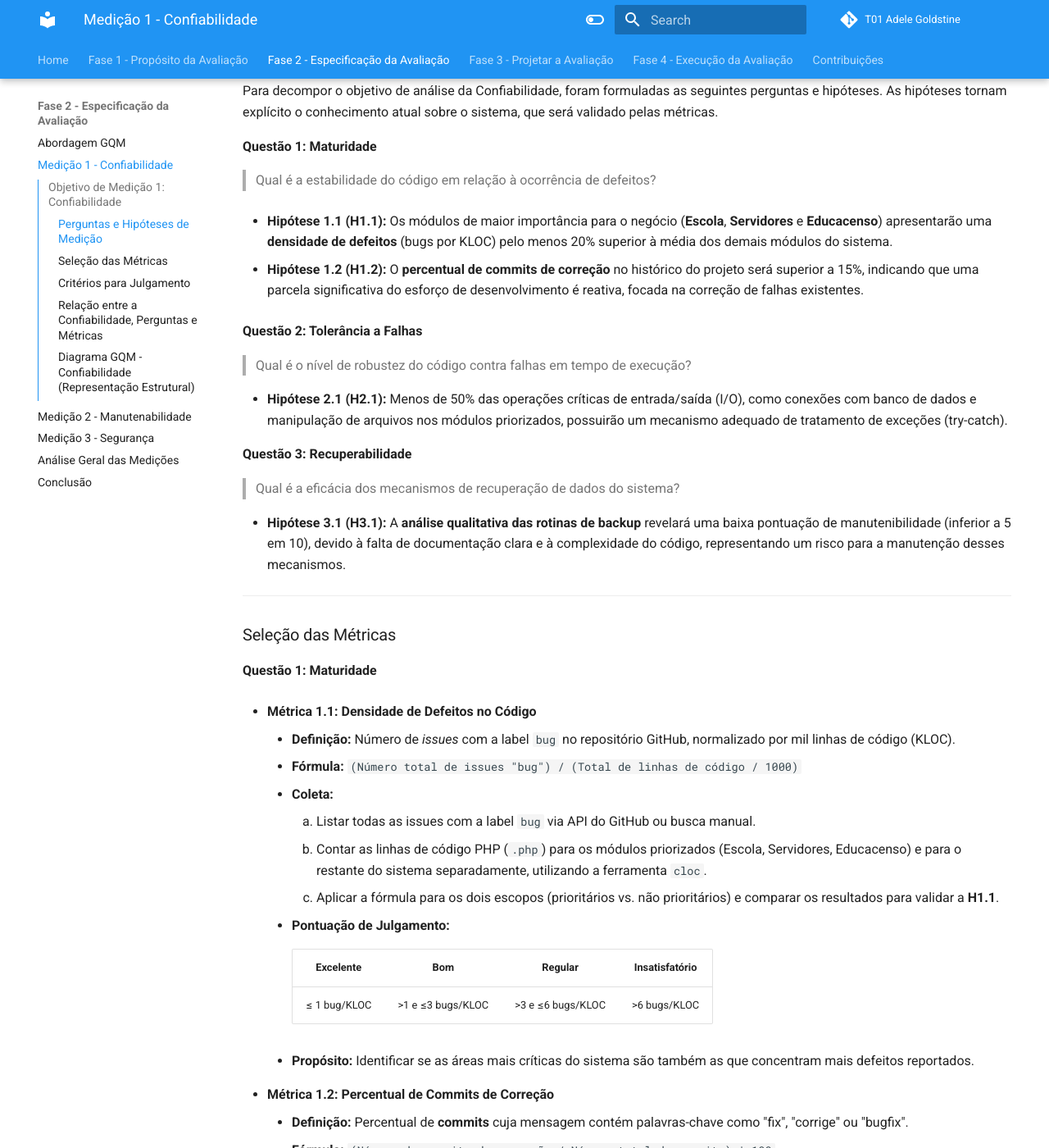
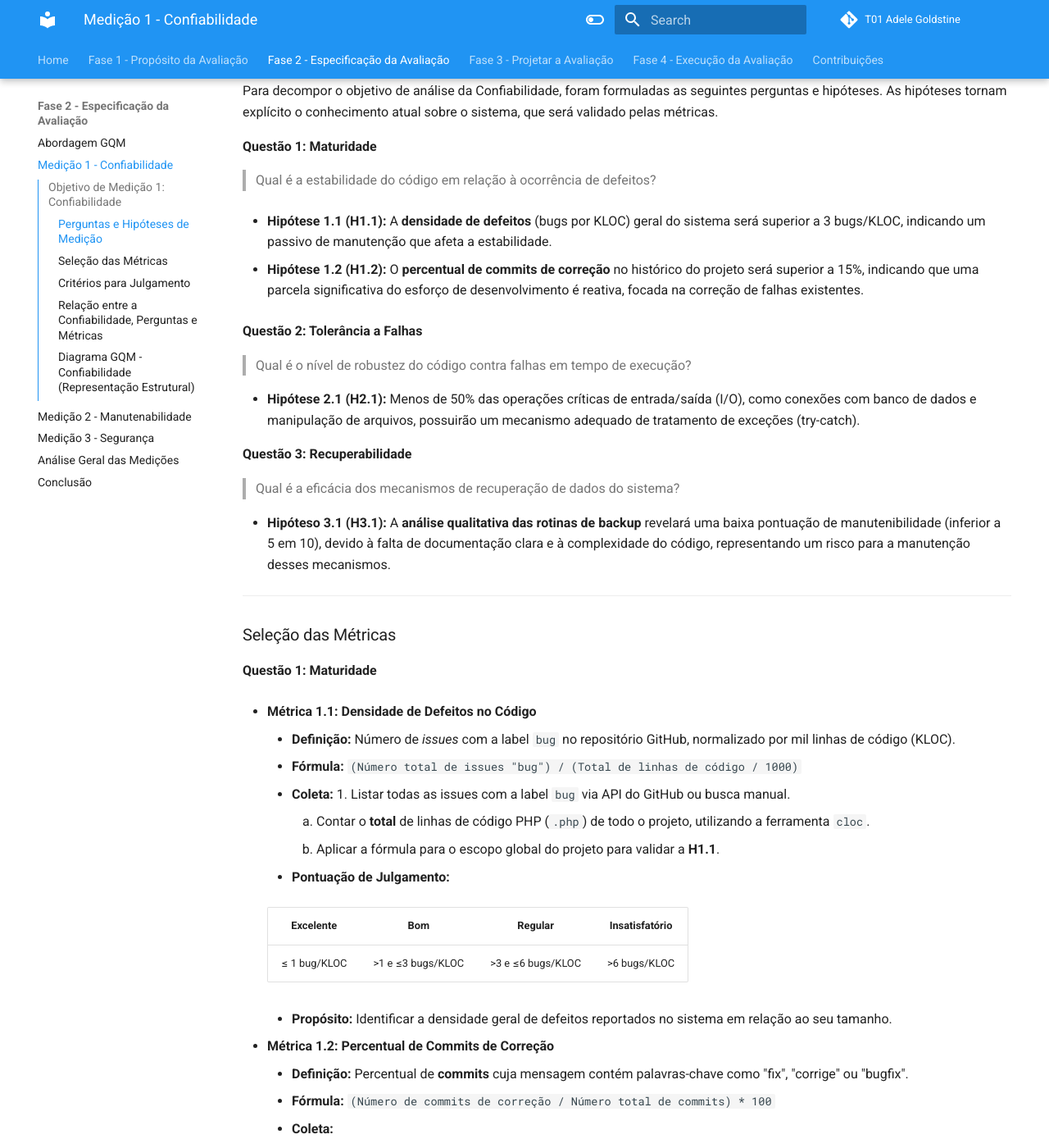
Before and after one commit to FCTE-Qualidade-de-Software-1/2025-2_T01_ADELE-GOLDSTINE, an MkDocs documentation site: the page built from docs/fase_2/gqm_confiabilidade.md, in a window 1280 px wide and 1400 px high, scrolled down 577 px. Shown: the whole window at 82% size. Built offline with MkDocs 1.6.1 and Material for MkDocs 9.7.7, drawn with Linux system fonts in a browser that asks for light colours; comment, search, counter and statistics services are not loaded; some of the changed text lies outside the part shown.

Commit message:
iniciei a alteração do escopo do projeto

```diff
--- a/docs/fase_2/gqm_confiabilidade.md
+++ b/docs/fase_2/gqm_confiabilidade.md
@@ -36,35 +36,21 @@
 Para decompor o objetivo de análise da Confiabilidade, foram formuladas as seguintes perguntas e hipóteses. As hipóteses tornam explícito o conhecimento atual sobre o sistema, que será validado pelas métricas.
 
 **Questão 1: Maturidade**
-<!--  Antiga pergunta
-a professora nao gostou da palavra frequencia e existente>
-Com que frequência o código existente gera defeitos?
- -->
-
 > Qual é a estabilidade do código em relação à ocorrência de defeitos?
 
-* **Hipótese 1.1 (H1.1):** Os módulos de maior importância para o negócio (**Escola**, **Servidores** e **Educacenso**) apresentarão uma **densidade de defeitos** (bugs por KLOC) pelo menos 20% superior à média dos demais módulos do sistema.
+* **Hipótese 1.1 (H1.1):** A **densidade de defeitos** (bugs por KLOC) geral do sistema será superior a 3 bugs/KLOC, indicando um passivo de manutenção que afeta a estabilidade.
 
 * **Hipótese 1.2 (H1.2):** O **percentual de commits de correção** no histórico do projeto será superior a 15%, indicando que uma parcela significativa do esforço de desenvolvimento é reativa, focada na correção de falhas existentes.
 
 **Questão 2: Tolerância a Falhas**
-<!--  Antiga pergunta
-A professora nao falou sobre essa pergunta
-O código está preparado para lidar com erros inesperados durante a execução?
- -->
 > Qual é o nível de robustez do código contra falhas em tempo de execução?
 
-* **Hipótese 2.1 (H2.1):** Menos de 50% das operações críticas de entrada/saída (I/O), como conexões com banco de dados e manipulação de arquivos nos módulos priorizados, possuirão um mecanismo adequado de tratamento de exceções (try-catch).
+* **Hipótese 2.1 (H2.1):** Menos de 50% das operações críticas de entrada/saída (I/O), como conexões com banco de dados e manipulação de arquivos, possuirão um mecanismo adequado de tratamento de exceções (try-catch).
 
 **Questão 3: Recuperabilidade**
-<!--  Antiga pergunta
-A professora achou que tinha muita coisa
-> O sistema possui mecanismos de recuperação de dados que um desenvolvedor possa verificar e manter?
- -->
-
 > Qual é a eficácia dos mecanismos de recuperação de dados do sistema?
 
-* **Hipótese 3.1 (H3.1):** A **análise qualitativa das rotinas de backup** revelará uma baixa pontuação de manutenibilidade (inferior a 5 em 10), devido à falta de documentação clara e à complexidade do código, representando um risco para a manutenção desses mecanismos.
+* **Hipóteso 3.1 (H3.1):** A **análise qualitativa das rotinas de backup** revelará uma baixa pontuação de manutenibilidade (inferior a 5 em 10), devido à falta de documentação clara e à complexidade do código, representando um risco para a manutenção desses mecanismos.
 
 ---
 
@@ -75,17 +61,17 @@ A professora achou que tinha muita coisa
 * **Métrica 1.1: Densidade de Defeitos no Código**
     * **Definição:** Número de *issues* com a label `bug` no repositório GitHub, normalizado por mil linhas de código (KLOC).
     * **Fórmula:** `(Número total de issues "bug") / (Total de linhas de código / 1000)`
-    * **Coleta:**
-        1. Listar todas as issues com a label `bug` via API do GitHub ou busca manual.
-        2. Contar as linhas de código PHP (`.php`) para os módulos priorizados (Escola, Servidores, Educacenso) e para o restante do sistema separadamente, utilizando a ferramenta `cloc`.
-        3. Aplicar a fórmula para os dois escopos (prioritários vs. não prioritários) e comparar os resultados para validar a **H1.1**.
+    * **Coleta:** 1. Listar todas as issues com a label `bug` via API do GitHub ou busca manual.
+        2. Contar o **total** de linhas de código PHP (`.php`) de todo o projeto, utilizando a ferramenta `cloc`.
+        3. Aplicar a fórmula para o escopo global do projeto para validar a **H1.1**.
+
     * **Pontuação de Julgamento:**
 
-        | **Excelente** | **Bom** | **Regular** | **Insatisfatório** |
-        |:--------------:|:--------:|:-------------:|:-------------------:|
-        | ≤ 1 bug/KLOC | >1 e ≤3 bugs/KLOC | >3 e ≤6 bugs/KLOC | >6 bugs/KLOC |
+    | **Excelente** | **Bom** | **Regular** | **Insatisfatório** |
+    |:--------------:|:--------:|:-------------:|:-------------------:|
+    | ≤ 1 bug/KLOC | >1 e ≤3 bugs/KLOC | >3 e ≤6 bugs/KLOC | >6 bugs/KLOC |
 
-    * **Propósito:** Identificar se as áreas mais críticas do sistema são também as que concentram mais defeitos reportados.
+    * **Propósito:** Identificar a densidade geral de defeitos reportados no sistema em relação ao seu tamanho.
 
 * **Métrica 1.2: Percentual de Commits de Correção**
 
@@ -99,9 +85,9 @@ A professora achou que tinha muita coisa
 
     * **Pontuação de Julgamento:**
 
-        | **Excelente** | **Bom** | **Regular** | **Insatisfatório** |
-        |:--------------:|:--------:|:-------------:|:-------------------:|
-        | ≤ 10% | >10% e ≤20% | >20% e ≤35% | >35% |
+    | **Excelente** | **Bom** | **Regular** | **Insatisfatório** |
+    |:--------------:|:--------:|:-------------:|:-------------------:|
+    | ≤ 10% | >10% e ≤20% | >20% e ≤35% | >35% |
 
     * **Propósito:** Avaliar se o esforço de desenvolvimento é mais reativo (corrigindo falhas) do que proativo (desenvolvendo novas funcionalidades).
 
@@ -113,16 +99,16 @@ A professora achou que tinha muita coisa
     * **Fórmula:** `(Número de operações críticas com try-catch / Número total de operações críticas) * 100`
     * **Coleta:** Revisão manual de código ou uso de scripts de análise estática para buscar padrões de tratamento de exceções.
         1. Definir a lista de "operações críticas": chamadas de função/método para conexão com banco de dados ex:( `new PDO(`, `pg_connect`), manipulação de arquivos (ex: `fopen`, `file_put_contents`) etc.
-        2. Nos diretórios dos módulos priorizados, executar scripts de busca (`grep` ou `ack`) para contar o número total de ocorrências dessas operações.
+        2. Em **todo o código-fonte do projeto**, executar scripts de busca (`grep` ou `ack`) para contar o número total de ocorrências dessas operações.
         3. Executar um segundo script para contar quantas dessas ocorrências estão sintaticamente dentro de um bloco `try { ... }`.
         4. Aplicar a fórmula para validar a **H2.1**.
     * **Observação:** a métrica mede a existência do mecanismo, não sua eficácia.
 
     * **Pontuação de Julgamento:**
 
-        | **Excelente** | **Bom** | **Regular** | **Insatisfatório** |
-        |:--------------:|:--------:|:-------------:|:-------------------:|
-        | ≥ 90% | 70%–89% | 40%–69% | < 40% |
+    | **Excelente** | **Bom** | **Regular** | **Insatisfatório** |
+    |:--------------:|:--------:|:-------------:|:-------------------:|
+    | ≥ 90% | 70%–89% | 40%–69% | < 40% |
 
     * **Propósito:** Medir a robustez do código contra erros em tempo de execução.
 
@@ -144,9 +130,9 @@ A professora achou que tinha muita coisa
 
     * **Pontuação de Julgamento:**
 
-        | **Excelente** | **Bom** | **Regular** | **Insatisfatório** |
-        |:--------------:|:--------:|:-------------:|:-------------------:|
-        | 9–10 | 7–8 | 4–6 | 0–3 |
+    | **Excelente** | **Bom** | **Regular** | **Insatisfatório** |
+    |:--------------:|:--------:|:-------------:|:-------------------:|
+    | 9–10 | 7–8 | 4–6 | 0–3 |
 
     * **Propósito:** Avaliar a manutenibilidade e a confiabilidade percebida dos mecanismos de recuperação de dados do ponto de vista de um desenvolvedor.
 
--- a/mkdocs.yml
+++ b/mkdocs.yml
@@ -60,7 +60,7 @@ nav:
   - Fase 4 - Execução da Avaliação:
     - Introdução: "fase_4/introducao-avaliacao.md"
     - Avaliação da Confiabilidade: "fase_4/avaliacao-confiabilidade.md"
-    - Avaliação da Manutenabilidade: "fase_4/avaliacao-manutenabilidade.md"
+    - Avaliação da Manutenabilidade: "fase_4/avaliacao-manutenibilidade.md"
     - Avaliação da Segurança: "fase_4/avaliacao-seguranca.md"
     - Conclusão: "fase_4/conclusao-avaliacao.md"
   - Contribuições:
```
Also changed, not shown: docs/fase_1/contexto-avaliacao.md (+1 -5 lines), docs/fase_2/gqm_manutenibilidade.md (+7 -8 lines), docs/fase_2/gqm_seguranca.md (+37 -35 lines), docs/fase_4/avaliacao-manutenibilidade.md (renamed from docs/fase_4/avaliacao-manutenabilidade.md).
